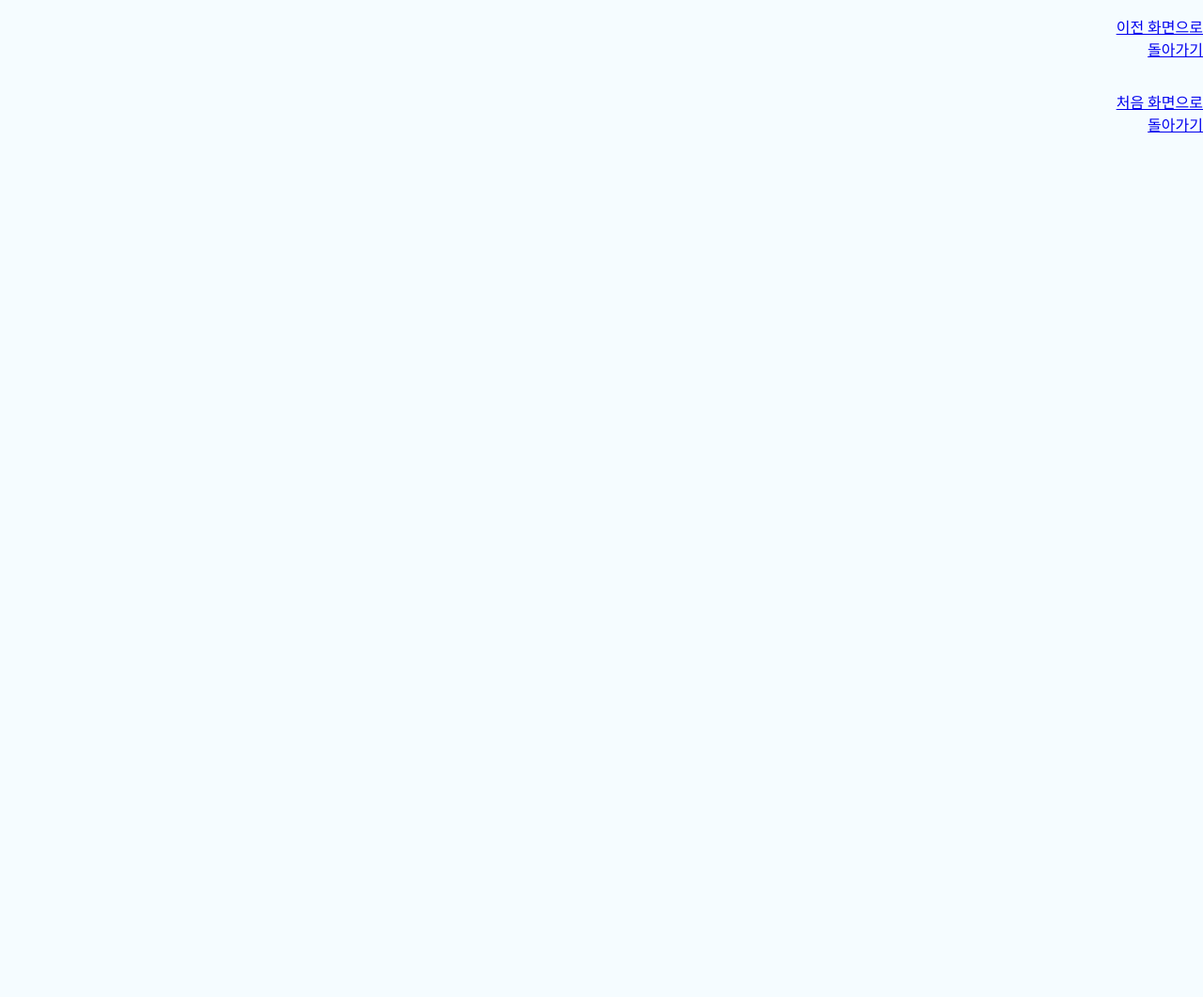
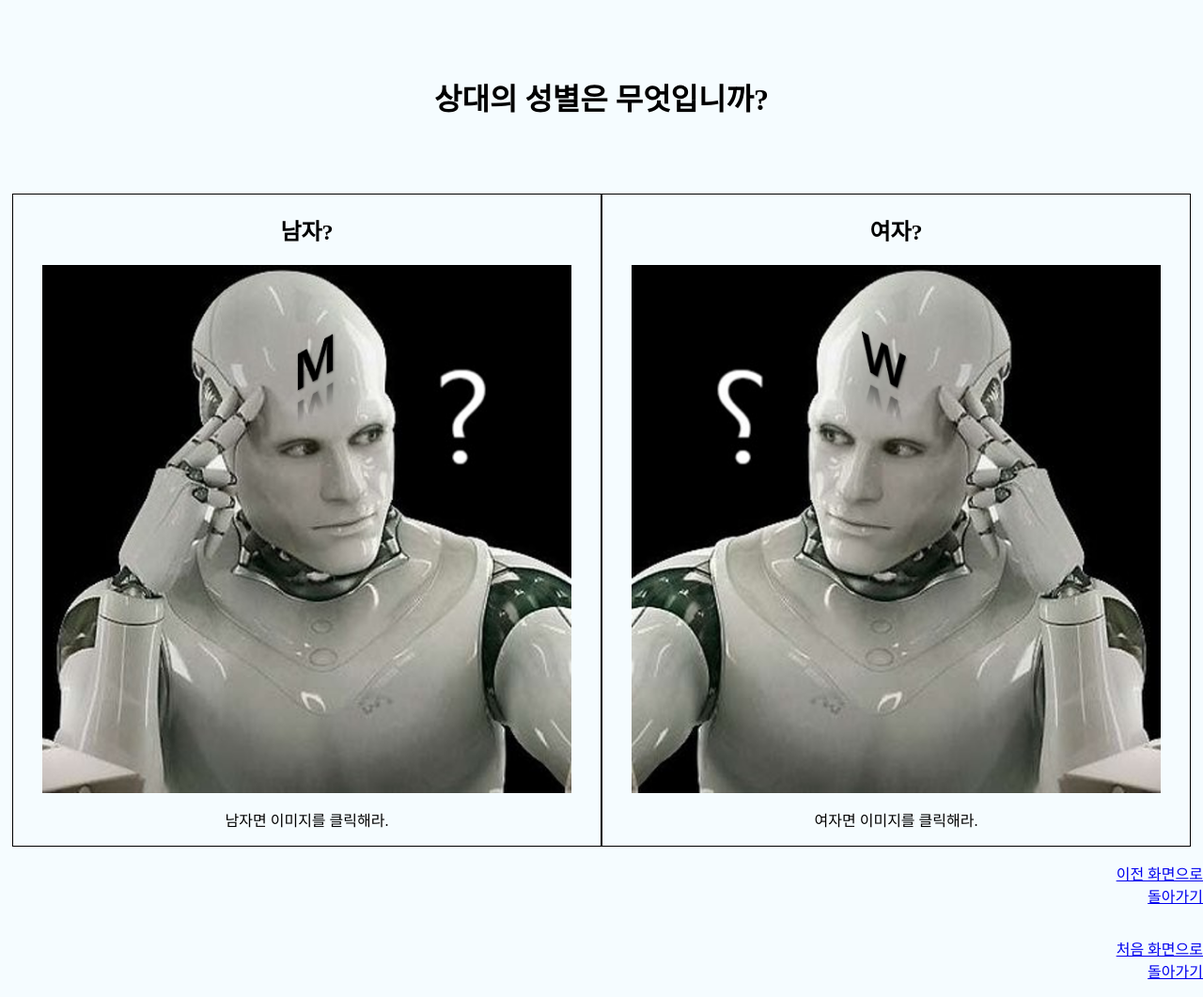
Before and after one commit to rhj7513/Open-Source-Final-Exam-Project, a plain HTML site: page Woman.html in a window 1280 px wide. Shown: the whole page at 94% size. Before the commit the page ends 800 px from the top, so only its background shows below. Drawn offline with Linux system fonts and the light colour scheme.

Commit message:
수정수정

```diff
--- a/Woman.html
+++ b/Woman.html
@@ -1,7 +1,30 @@
-<title>여자 선택 화면 성공~~</title>
+<!DOCTYPE html>
+<html lang="en">
 <head>
+    <meta charset="UTF-8">
+    <meta http-equiv="X-UA-Compatible" content="IE=edge">
+    <meta name="viewport" content="width=device-width, initial-scale=1.0">
     <link rel="stylesheet" href="./assets/css/style.css">
+    <title>여자 선택 화면 성공~~</title>
 </head>
+
+
+<body>
+    <p style="text-align: center;font-size: 200%; margin: 80px 0px; "><strong>상대의 성별은 무엇입니까?</strong></p>
+
+    <div id="genderBox">
+        <div class="genderBoxDiv">
+            <h2>남자?</h2>
+            <img class="genderImg"src="./assets/imgs/man.png" onclick="window.location.href='./man.html'">
+            <p>남자면 이미지를 클릭해라.</p>
+        </div>
+        <div class="genderBoxDiv">
+            <h2>여자?</h2>
+            <img class="genderImg"src="./assets/imgs/Woman.png" onclick="window.location.href='./Woman.html'">
+            <p>여자면 이미지를 클릭해라.</p>
+        </div>
+    </div>
+</body>
 
 <body style="background-color:#F5FCFF">
     <div id="goto_back">
@@ -20,3 +43,4 @@
         </a>
     </div>
 </body>
+</html>
```
